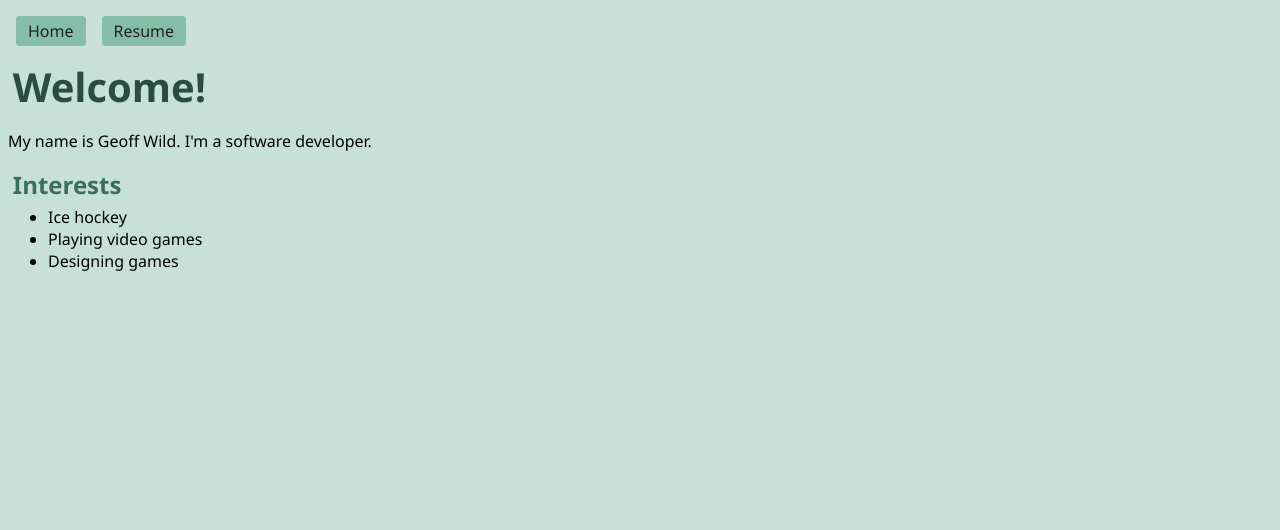
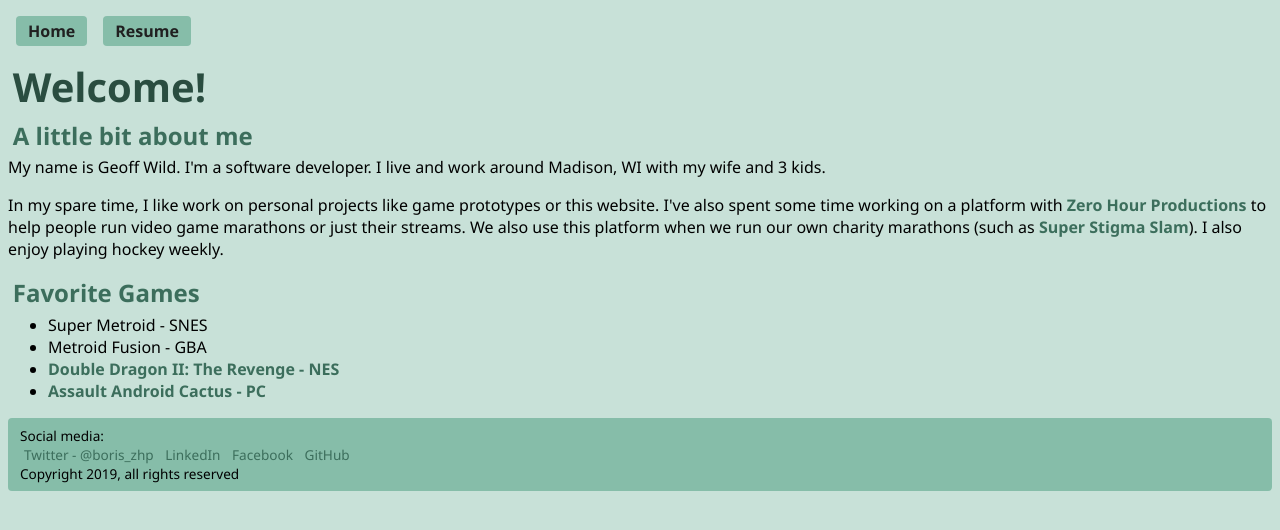
Before and after one commit to geoffwild11/personalsite, an Angular app in the folder geoffreywild-website/: page /home in a window 1280 px wide. Shown: the top 530 px of the page. Built offline with nearby package versions, Linux system fonts and the light colour scheme.

Commit message:
Add footer and more bio (#5)
* Adding more content to home

* style adjustments

* Add a footer

* some footer updates

* grammar fix

```diff
--- a/geoffreywild-website/src/app/app.component.html
+++ b/geoffreywild-website/src/app/app.component.html
@@ -3,3 +3,4 @@
   <a routerLink="/resume">Resume</a>
 </nav>
 <router-outlet></router-outlet>
+<app-footer></app-footer>
--- a/geoffreywild-website/src/app/app.module.ts
+++ b/geoffreywild-website/src/app/app.module.ts
@@ -7,6 +7,7 @@ import { JobComponent } from './job/job.component';
 import { EducationComponent } from './education/education.component';
 import { AppRoutingModule } from './app-routing.module';
 import { HomeComponent } from './home/home.component';
+import { FooterComponent } from './footer/footer.component';
 
 @NgModule({
   declarations: [
@@ -14,7 +15,8 @@ import { HomeComponent } from './home/home.component';
     ResumeComponent,
     JobComponent,
     EducationComponent,
-    HomeComponent
+    HomeComponent,
+    FooterComponent
   ],
   imports: [
     BrowserModule,
--- /dev/null
+++ b/geoffreywild-website/src/app/footer/footer.component.html
@@ -0,0 +1,23 @@
+<footer>
+  <div class="socialMediaContainer">
+    Social media:
+    <div>
+      <div>
+        <a href="https://twitter.com/boris_zhp" target="_blank">Twitter - @boris_zhp </a>
+      </div>
+      <div>
+        <a href="https://www.linkedin.com/in/geoff-wild-6789181b/" target="_blank">LinkedIn </a>
+      </div>
+      <div>
+        <a href="https://www.facebook.com/geoff.wild.5" target="_blank">Facebook </a>
+      </div>
+      <div>
+        <a href="https://github.com/geoffwild11">GitHub </a>
+      </div>
+    </div>
+  </div>
+
+  <div class="legalContainer">
+  Copyright 2019, all rights reserved
+  </div>
+</footer>
--- /dev/null
+++ b/geoffreywild-website/src/app/footer/footer.component.scss
@@ -0,0 +1,25 @@
+@import '../../assets/styles/_variables';
+
+footer {
+  background-color: $base-darker;
+  margin: 0px;
+  border-radius: 4px;
+  padding: 0.5rem 0.75rem;
+  font-size: .85rem;
+
+  a {
+    font-weight: normal;
+    color: $link-color;
+
+    :hover {
+      color: $link-color;
+    }
+  }
+
+  .socialMediaContainer {
+    div div {
+      padding: .25rem .25rem;
+      display: inline;
+    }
+  }
+}
--- /dev/null
+++ b/geoffreywild-website/src/app/footer/footer.component.ts
@@ -0,0 +1,15 @@
+import { Component, OnInit } from '@angular/core';
+
+@Component({
+  selector: 'app-footer',
+  templateUrl: './footer.component.html',
+  styleUrls: ['./footer.component.scss']
+})
+export class FooterComponent implements OnInit {
+
+  constructor() { }
+
+  ngOnInit() {
+  }
+
+}
--- a/geoffreywild-website/src/app/home/home.component.html
+++ b/geoffreywild-website/src/app/home/home.component.html
@@ -1,12 +1,16 @@
 <h1>Welcome!</h1>
 
+<h2>A little bit about me</h2>
+My name is Geoff Wild. I'm a software developer. I live and work around Madison, WI with my wife and 3 kids.
+
 <p>
-  My name is Geoff Wild. I'm a software developer.
+  In my spare time, I like work on personal projects like game prototypes or this website. I've also spent some time working on a platform with <a href="https://zerohour-productions.net" target="_blank">Zero Hour Productions</a> to help people run video game marathons or just their streams. We also use this platform when we run our own charity marathons (such as <a href="https://superstigmaslam.com/" target="_blank">Super Stigma Slam</a>). I also enjoy playing hockey weekly.
 </p>
 
-<h2>Interests</h2>
+<h2>Favorite Games</h2>
 <ul>
-  <li>Ice hockey</li>
-  <li>Playing video games</li>
-  <li>Designing games</li>
+  <li>Super Metroid - SNES</li>
+  <li>Metroid Fusion - GBA</li>
+  <li><a href="https://www.speedrun.com/doubledragon2/run/z5135wgm" target="_blank">Double Dragon II: The Revenge - NES</a></li>
+  <li><a href="https://www.speedrun.com/aac/run/yl9152xy" target="_blank">Assault Android Cactus - PC</a></li>
 </ul>
--- a/geoffreywild-website/src/assets/styles/_variables.scss
+++ b/geoffreywild-website/src/assets/styles/_variables.scss
@@ -13,3 +13,7 @@ $header-color-lighter: lighten($header-color, 10%);
 // Buttons
 $button-color: #d3efdf;
 $button-text: invert($button-color);
+
+// Links
+$link-color: darken($base-color, 50%);
+$link-color-hover: lighten($link-color, 25%);
--- a/geoffreywild-website/src/styles.scss
+++ b/geoffreywild-website/src/styles.scss
@@ -17,8 +17,17 @@ h2, h3, h4 {
   color: $header-color-lighter;
 }
 
+/* Link styling */
 a {
+  font-weight: bold;
   text-decoration: none;
+  color: $link-color;
+}
+
+a:hover {
+  font-weight: bold;
+  text-decoration: underline;
+  color: $link-color-hover;
 }
 
 ul{
```
Also changed, not shown: 2 other files (tests, documents, lock files or other folders).
